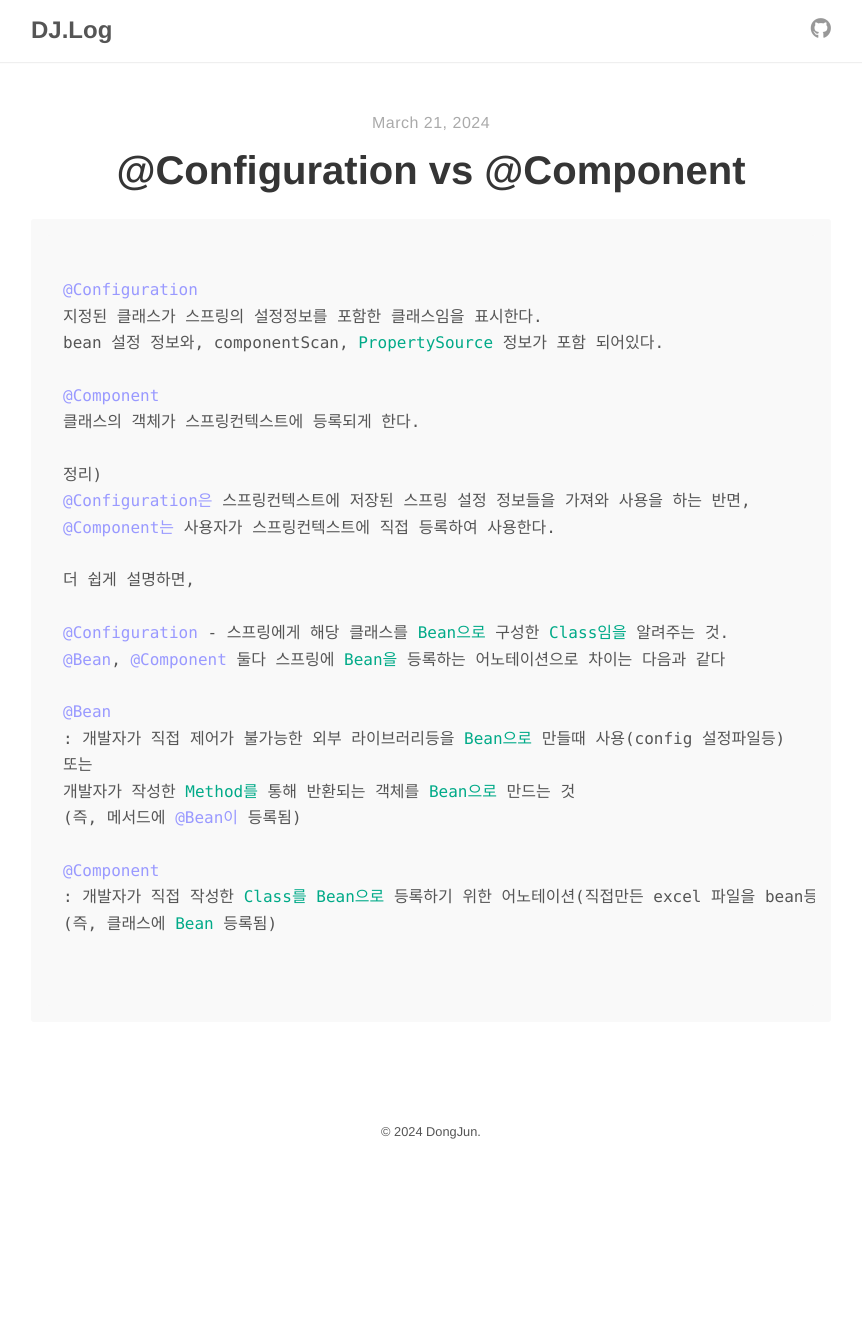
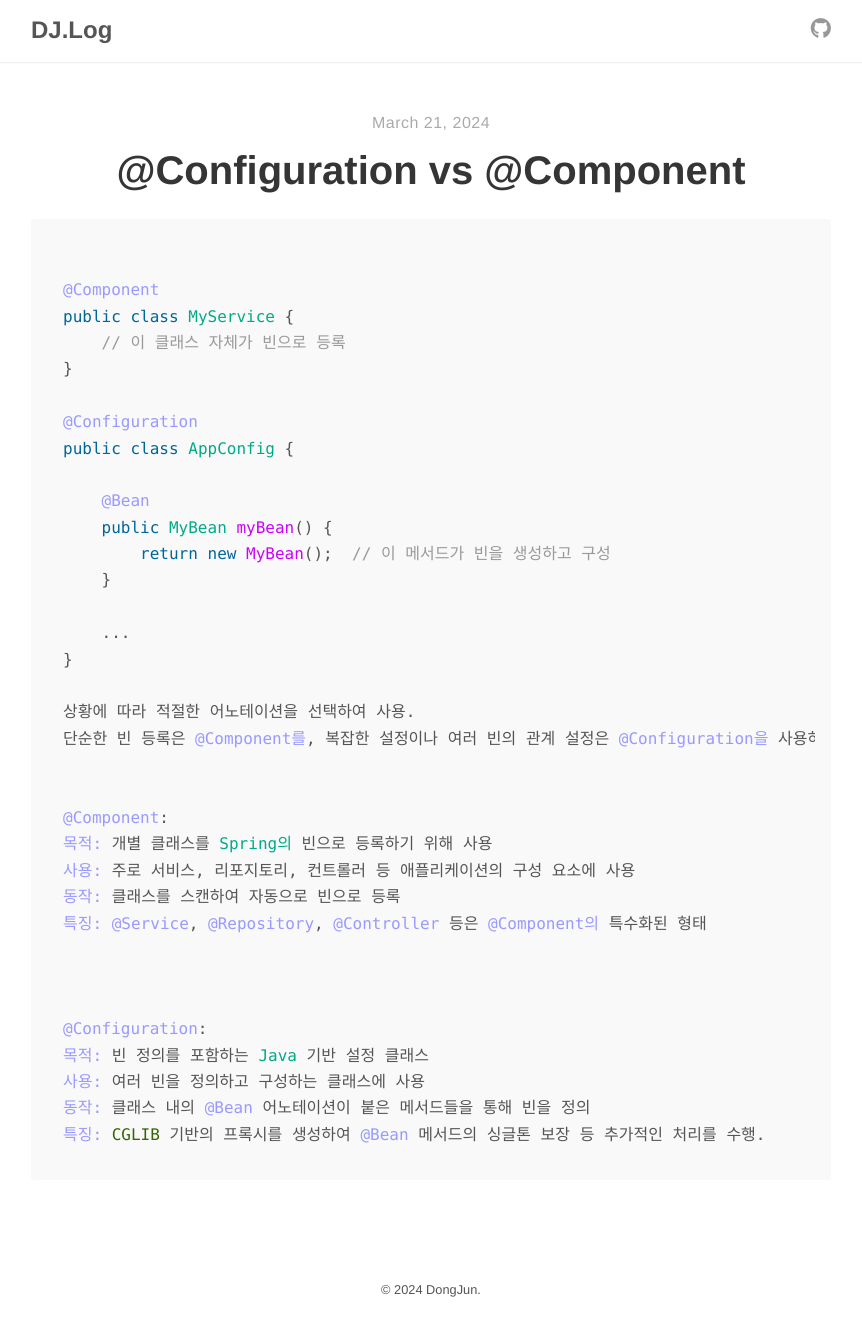
Before and after one commit to dongjun6343/dongjun6343.github.io, a Jekyll site: the page built from _posts/2024-03-21-TIL.md, in a window 1280 px wide. Shown: the whole page, without its empty margins (209-1071 px from the left). Built offline with Jekyll 4.4.1, drawn with Linux system fonts in a browser that asks for light colours; nearby versions of some CDN libraries; before the commit the page ends 1176 px from its top, so only the background shows below that.

Commit message:
TIL @Configuration vs @Component 다시 정리

````diff
--- a/_posts/2024-03-21-TIL.md
+++ b/_posts/2024-03-21-TIL.md
@@ -9,31 +9,37 @@ tags: ["TIL"]
 
 ``` java
 
+@Component
+public class MyService {
+    // 이 클래스 자체가 빈으로 등록
+}
+
 @Configuration
-지정된 클래스가 스프링의 설정정보를 포함한 클래스임을 표시한다.
-bean 설정 정보와, componentScan, PropertySource 정보가 포함 되어있다.
+public class AppConfig {
 
-@Component
-클래스의 객체가 스프링컨텍스트에 등록되게 한다.
+    @Bean
+    public MyBean myBean() {
+        return new MyBean();  // 이 메서드가 빈을 생성하고 구성
+    }
 
-정리)
-@Configuration은 스프링컨텍스트에 저장된 스프링 설정 정보들을 가져와 사용을 하는 반면,
-@Component는 사용자가 스프링컨텍스트에 직접 등록하여 사용한다.
+    ...
+}
 
-더 쉽게 설명하면,
-
-@Configuration - 스프링에게 해당 클래스를 Bean으로 구성한 Class임을 알려주는 것.
-@Bean, @Component 둘다 스프링에 Bean을 등록하는 어노테이션으로 차이는 다음과 같다
-
-@Bean
-: 개발자가 직접 제어가 불가능한 외부 라이브러리등을 Bean으로 만들때 사용(config 설정파일등)
-또는
-개발자가 작성한 Method를 통해 반환되는 객체를 Bean으로 만드는 것
-(즉, 메서드에 @Bean이 등록됨)
-
-@Component
-: 개발자가 직접 작성한 Class를 Bean으로 등록하기 위한 어노테이션(직접만든 excel 파일을 bean등록하여 사용하는방법 등..)
-(즉, 클래스에 Bean 등록됨)
+상황에 따라 적절한 어노테이션을 선택하여 사용.
+단순한 빈 등록은 @Component를, 복잡한 설정이나 여러 빈의 관계 설정은 @Configuration을 사용하는 것이 일반적.
 
 
+@Component:
+목적: 개별 클래스를 Spring의 빈으로 등록하기 위해 사용
+사용: 주로 서비스, 리포지토리, 컨트롤러 등 애플리케이션의 구성 요소에 사용
+동작: 클래스를 스캔하여 자동으로 빈으로 등록
+특징: @Service, @Repository, @Controller 등은 @Component의 특수화된 형태
+
+
+
+@Configuration:
+목적: 빈 정의를 포함하는 Java 기반 설정 클래스
+사용: 여러 빈을 정의하고 구성하는 클래스에 사용
+동작: 클래스 내의 @Bean 어노테이션이 붙은 메서드들을 통해 빈을 정의
+특징: CGLIB 기반의 프록시를 생성하여 @Bean 메서드의 싱글톤 보장 등 추가적인 처리를 수행.
 ```
````
